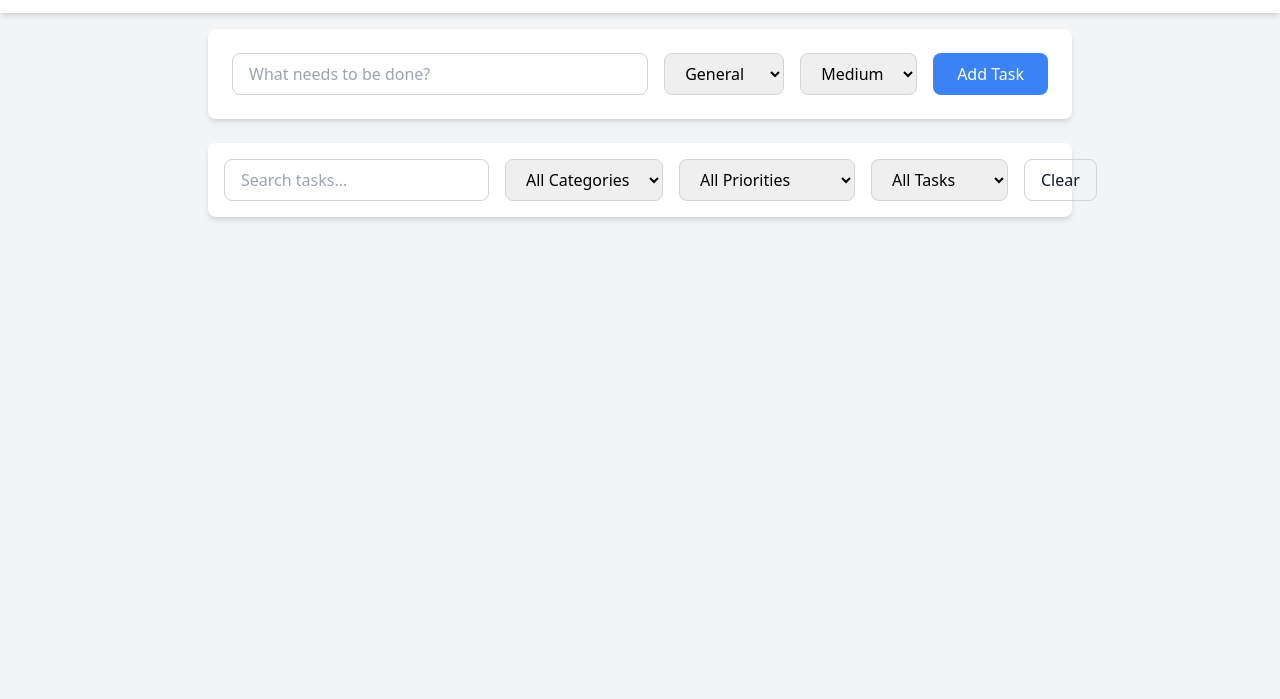
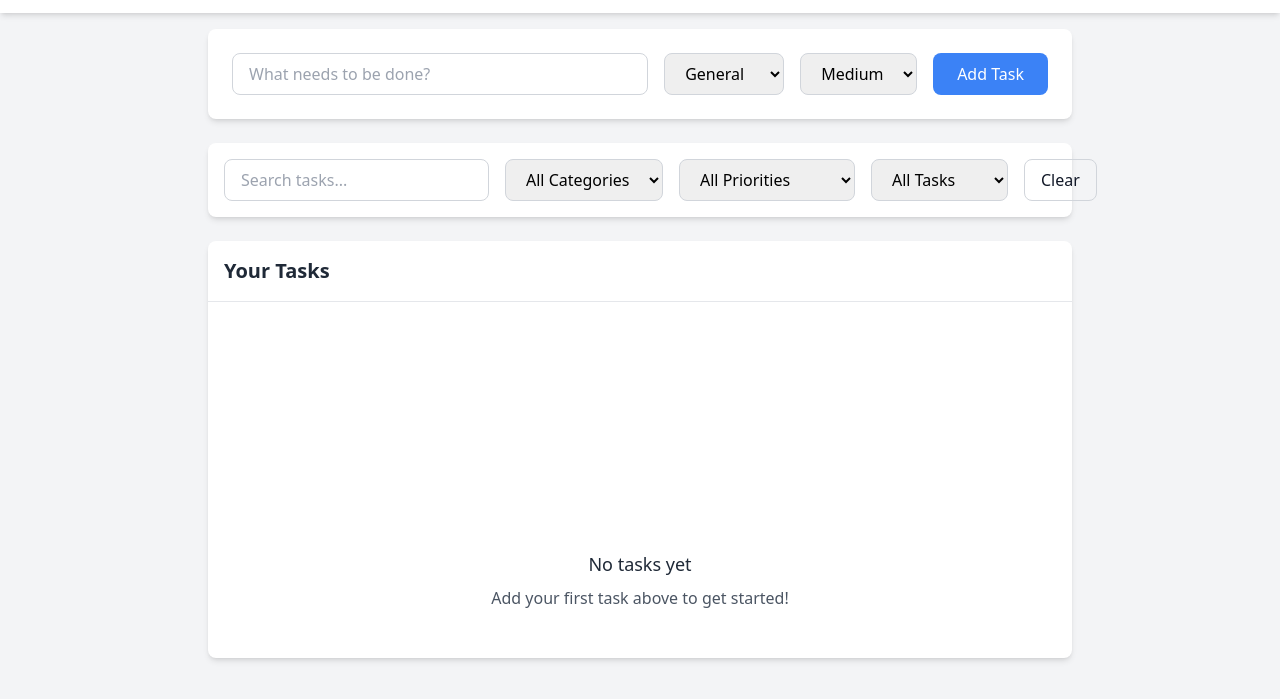
Before and after one commit to Ualine055/to-do-app, a plain HTML site: page index.html in a window 1280 px wide. Shown: the part 75-774 px from the top of the page. Drawn offline with nearby package versions, Linux system fonts and the light colour scheme.

Commit message:
made tasks container where the user's tasks are held after adding

```diff
--- a/index.html
+++ b/index.html
@@ -101,5 +101,17 @@
                 </button>
             </div>
         </div>
+
+        <div class="bg-white rounded-lg shadow-md">
+            <div class="p-3 sm:p-4 border-b border-gray-200">
+                <h2 class="text-lg sm:text-xl font-semibold text-gray-800">Your Tasks</h2>
+            </div>
+            <div id="tasksContainer" class="min-h-[200px]"></div>
+            <div id="emptyState" class="p-8 sm:p-12 text-center">
+
+                <h3 class="text-base sm:text-lg font-medium text-gray-800 mb-2">No tasks yet</h3>
+                <p class="text-sm sm:text-base text-gray-600">Add your first task above to get started!</p>
+            </div>
+        </div>
     </main>
 </body>
```
